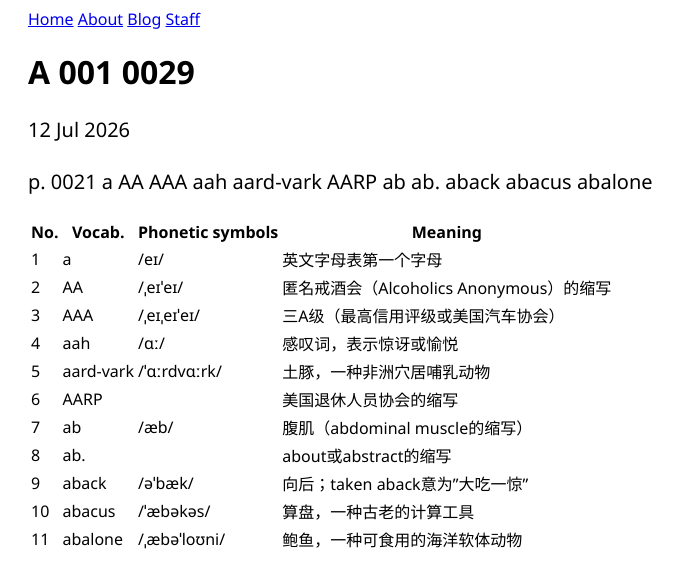
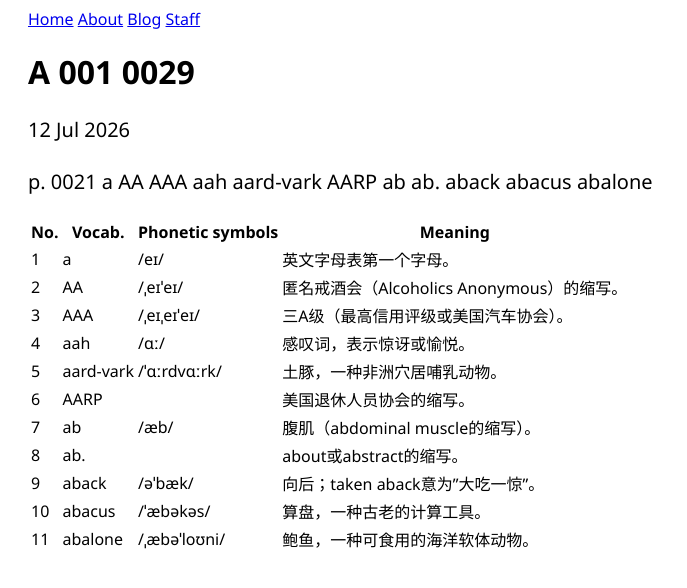
Before and after one commit to LTPHub/LTPHub.github.io, a Jekyll site: the page built from _posts/2026-07-12-A-001-0029.md, in a window 1280 px wide. Shown: the top 588 px of the page, without its empty margins (0-687 px from the left). Built offline with Jekyll 4.4.1, drawn with Linux system fonts in a browser that asks for light colours.

Commit message:
Add files via upload

```diff
--- a/_posts/2026-07-12-A-001-0029.md
+++ b/_posts/2026-07-12-A-001-0029.md
@@ -16,16 +16,16 @@ aback
 abacus
 abalone
 
-| No.  | Vocab.    | Phonetic symbols | Meaning                                  |
-| ---- | --------- | ---------------- | ---------------------------------------- |
-| 1    | a         | /eɪ/             | 英文字母表第一个字母                     |
-| 2    | AA        | /ˌeɪˈeɪ/         | 匿名戒酒会（Alcoholics Anonymous）的缩写 |
-| 3    | AAA       | /ˌeɪˌeɪˈeɪ/      | 三A级（最高信用评级或美国汽车协会）      |
-| 4    | aah       | /ɑː/             | 感叹词，表示惊讶或愉悦                   |
-| 5    | aard-vark | /ˈɑːrdvɑːrk/     | 土豚，一种非洲穴居哺乳动物               |
-| 6    | AARP      |                  | 美国退休人员协会的缩写                   |
-| 7    | ab        | /æb/             | 腹肌（abdominal muscle的缩写）           |
-| 8    | ab.       |                  | about或abstract的缩写                    |
-| 9    | aback     | /əˈbæk/          | 向后；taken aback意为”大吃一惊”          |
-| 10   | abacus    | /ˈæbəkəs/        | 算盘，一种古老的计算工具                 |
-| 11   | abalone   | /ˌæbəˈloʊni/     | 鲍鱼，一种可食用的海洋软体动物           |
+| No.  | Vocab.    | Phonetic symbols | Meaning                                    |
+| ---- | --------- | ---------------- | ------------------------------------------ |
+| 1    | a         | /eɪ/             | 英文字母表第一个字母。                     |
+| 2    | AA        | /ˌeɪˈeɪ/         | 匿名戒酒会（Alcoholics Anonymous）的缩写。 |
+| 3    | AAA       | /ˌeɪˌeɪˈeɪ/      | 三A级（最高信用评级或美国汽车协会）。      |
+| 4    | aah       | /ɑː/             | 感叹词，表示惊讶或愉悦。                   |
+| 5    | aard-vark | /ˈɑːrdvɑːrk/     | 土豚，一种非洲穴居哺乳动物。               |
+| 6    | AARP      |                  | 美国退休人员协会的缩写。                   |
+| 7    | ab        | /æb/             | 腹肌（abdominal muscle的缩写）。           |
+| 8    | ab.       |                  | about或abstract的缩写。                    |
+| 9    | aback     | /əˈbæk/          | 向后；taken aback意为”大吃一惊”。          |
+| 10   | abacus    | /ˈæbəkəs/        | 算盘，一种古老的计算工具。                 |
+| 11   | abalone   | /ˌæbəˈloʊni/     | 鲍鱼，一种可食用的海洋软体动物。           |
```
